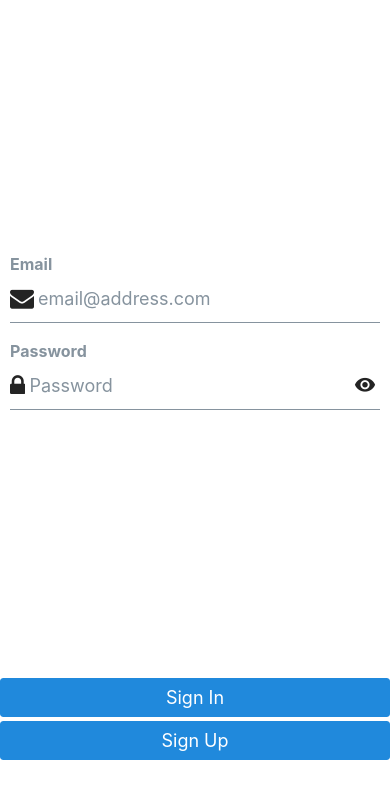
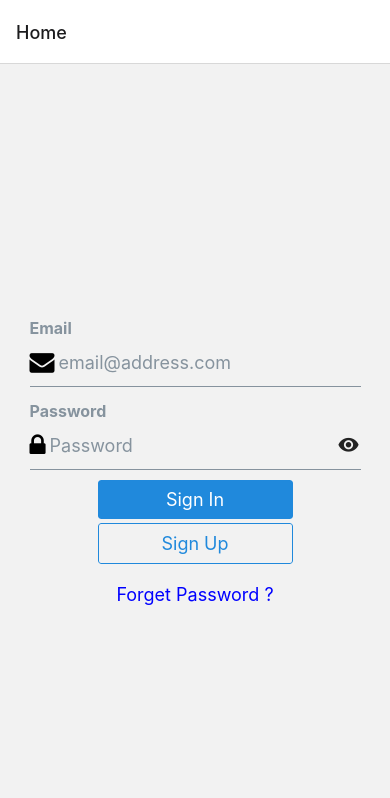
Before and after one commit to ahennuyer/MLafay, a React Native app: screen /Home in a window 390 px wide. Shown: the top 798 px of the page. Built offline with nearby package versions, Linux system fonts and the light colour scheme.

Commit message:
✨ Adding link to reset password

```diff
--- a/App.tsx
+++ b/App.tsx
@@ -2,15 +2,18 @@ import 'react-native-url-polyfill/auto';
 
 import { useEffect, useState } from 'react';
 
-import Account from './components/Account';
-import Auth from './components/Auth';
+import Home from './components/Home';
+import { NavigationContainer } from '@react-navigation/native';
+import Reset from './components/Reset';
 import { Session } from '@supabase/supabase-js';
 import { StatusBar } from 'expo-status-bar';
 import { View } from 'react-native';
+import { createNativeStackNavigator } from '@react-navigation/native-stack';
 import { supabase } from './libs/supabase';
 
 export default function App() {
 	const [ session, setSession ] = useState<Session | null>(null);
+	const Stack = createNativeStackNavigator();
 	useEffect(() => {
 		supabase.auth.getSession().then(({ data: { session } }) => {
 			setSession(session);
@@ -22,9 +25,15 @@ export default function App() {
 	}, []);
 
 	return (
-		<View>
-      {session && session.user ? <Account key={session.user.id} session={session} /> : <Auth />}
-			<StatusBar style="auto" />
-		</View>
+		// <View>
+		// 	<Home />
+		// 	<StatusBar style="auto" />
+		// </View>
+		<NavigationContainer>
+			<Stack.Navigator>
+				<Stack.Screen name="Home" component={Home}/>
+				<Stack.Screen name="Reset" component={Reset} />
+			</Stack.Navigator>
+		</NavigationContainer>
 	);
 }
--- a/components/Auth.tsx
+++ b/components/Auth.tsx
@@ -1,12 +1,14 @@
 import { Alert, Pressable, StyleSheet, View } from 'react-native';
 import { Button, Input } from 'react-native-elements';
+import { FontAwesome, MaterialCommunityIcons } from '@expo/vector-icons';
 import React, { useState } from 'react';
 
-import { MaterialCommunityIcons } from '@expo/vector-icons';
 import { supabase } from '../libs/supabase';
+import { useNavigation } from '@react-navigation/native';
 import { useTogglePasswordVisibility } from '../hooks/useTogglePasswordVisibility';
 
 export default function Auth() {
+	const navigation = useNavigation();
 	const [ email, setEmail ] = useState('');
 	const [ password, setPassword ] = useState('');
 	const [ loading, setLoading ] = useState(false);
@@ -36,22 +38,20 @@ export default function Auth() {
 
 	return (
 		<View>
-			<View style={[ styles.verticallySpaced, styles.mt20 ]}>
+			<View style={[ styles.inputField, styles.verticallySpaced, styles.mt250 ]}>
 				<Input
-                    style={styles.inputField}
 					label="Email"
-					leftIcon={{ type: 'font-awesome', name: 'envelope' }}
+					leftIcon={<FontAwesome name="envelope" size={25} />}
 					onChangeText={(text) => setEmail(text)}
 					value={email}
 					placeholder="email@address.com"
 					autoCapitalize={'none'}
 				/>
 			</View>
-			<View style={styles.verticallySpaced}>
+			<View style={styles.inputField}>
 				<Input
-					style={styles.inputField}
 					label="Password"
-					leftIcon={{ type: 'font-awesome', name: 'lock' }}
+					leftIcon={<FontAwesome name="lock" size={25} />}
 					rightIcon={
 						<Pressable onPress={handlePasswordVisibility}>
 							<MaterialCommunityIcons name={rightIcon} size={22} color="#232323" />
@@ -64,11 +64,20 @@ export default function Auth() {
 					autoCapitalize={'none'}
 				/>
 			</View>
-			<View style={[ styles.verticallySpaced, styles.mt20 ]}>
+			<View style={[ styles.btnSignIn ]}>
 				<Button title="Sign In" disabled={loading} onPress={() => signInWithEmail()} />
 			</View>
-			<View>
-				<Button title="Sign Up" disabled={loading} onPress={() => signUpWithEmail()} />
+			<View style={styles.btnSignUp}>
+				<Button type="outline" title="Sign Up" disabled={loading} onPress={() => signUpWithEmail()} />
+			</View>
+			<View style={styles.forgetPwd}>
+				<Button
+					type="outline"
+					buttonStyle={styles.forgetPwdBtn}
+					title="Forget Password ?"
+					titleStyle={styles.titleBtnPwd}
+					onPress={() => navigation.navigate('Reset')}
+				/>
 			</View>
 		</View>
 	);
@@ -77,18 +86,40 @@ export default function Auth() {
 const styles = StyleSheet.create({
 	container: {
 		marginTop: 40,
-		padding: 12,
+		padding: 12
 	},
 	verticallySpaced: {
 		paddingTop: 4,
 		paddingBottom: 4,
-		alignSelf: 'stretch',
+		alignSelf: 'center'
+	},
+	icon: {
+		paddingRight: 4
 	},
 	inputField: {
 		width: '90%',
-        paddingRight: 5
+		alignSelf: 'center'
 	},
-	mt20: {
+	mt250: {
 		marginTop: 250
+	},
+	btnSignIn: {
+		width: '50%',
+		paddingBottom: 4,
+		alignSelf: 'center'
+	},
+	btnSignUp: {
+		width: '50%',
+		alignSelf: 'center'
+	},
+	forgetPwd: {
+		paddingTop: 10,
+		alignSelf: 'center'
+	},
+	forgetPwdBtn: {
+		borderColor: 'transparent'
+	},
+	titleBtnPwd: {
+		color: 'blue'
 	}
 });
--- /dev/null
+++ b/components/Home.tsx
@@ -0,0 +1,30 @@
+import 'react-native-url-polyfill/auto';
+
+import { useEffect, useState } from 'react';
+
+import Account from './Account';
+import Auth from './Auth';
+import { Session } from '@supabase/supabase-js';
+import { StatusBar } from 'expo-status-bar';
+import { View } from 'react-native';
+import { supabase } from '../libs/supabase';
+
+export default function App() {
+	const [ session, setSession ] = useState<Session | null>(null);
+	useEffect(() => {
+		supabase.auth.getSession().then(({ data: { session } }) => {
+			setSession(session);
+		});
+
+    supabase.auth.onAuthStateChange((_event, session) => {
+      setSession(session)
+    })
+	}, []);
+
+	return (
+		<View>
+      	    {session && session.user ? <Account key={session.user.id} session={session} /> : <Auth />}
+			<StatusBar style="auto" />
+		</View>
+	);
+}
--- /dev/null
+++ b/components/Reset.tsx
@@ -0,0 +1,7 @@
+import { Text } from "react-native-elements";
+
+export default function Reset() {
+    return(
+        <Text h1>Ceci est la page de reset du pwd</Text>
+    )
+}
```
Also changed, not shown: package.json (+6 -3 lines), 1 other file (tests, documents, lock files or other folders).
